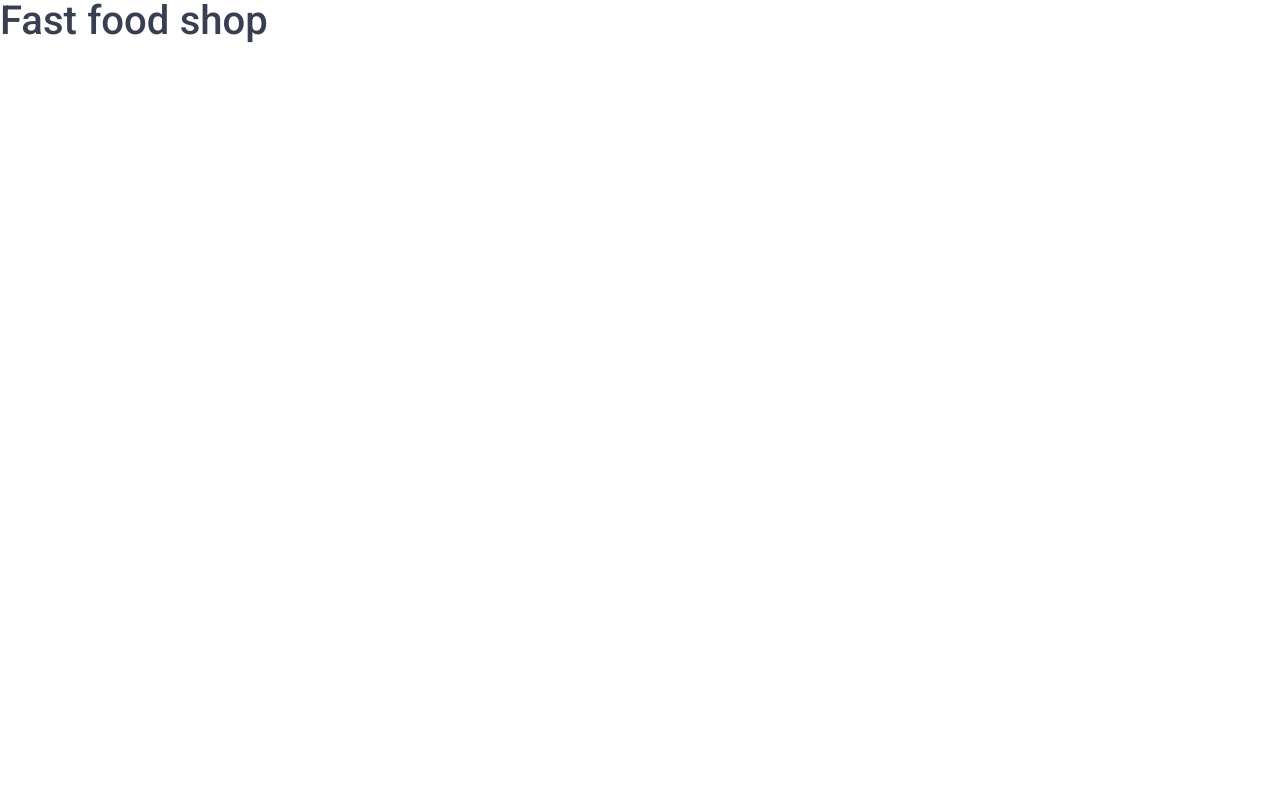
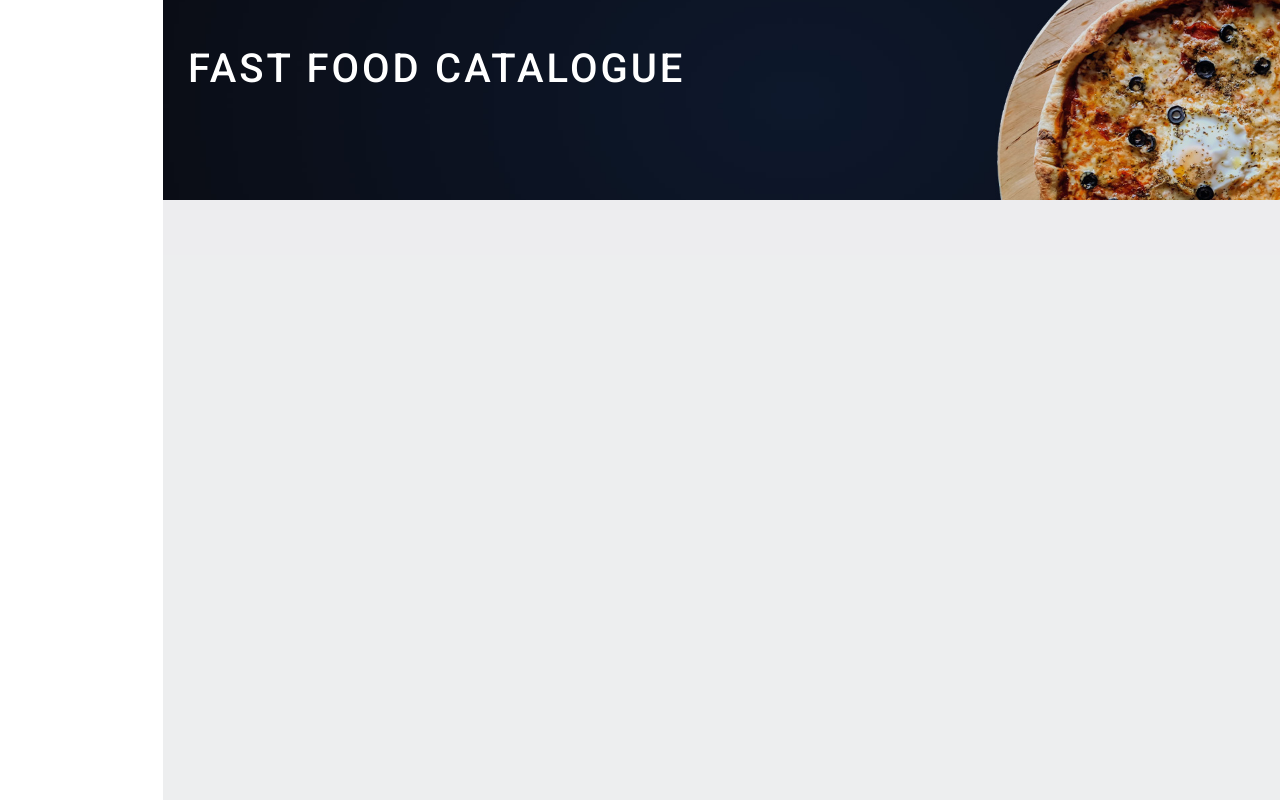
Before and after one commit to MohamadAliJamei/fast-food-shop, a React (Create React App) app: page / in a window 1280 px wide. Built offline with nearby package versions, Linux system fonts and the light colour scheme; the HTML template or start-up script is replaced by a standard one.

Commit message:
header added.

```diff
--- a/public/index.html
+++ b/public/index.html
@@ -1,5 +1,5 @@
 <!DOCTYPE html>
-<html lang="en">
+<html lang="fa" dir="rtl">
   <head>
     <meta charset="utf-8" />
     <link rel="icon" href="%PUBLIC_URL%/favicon.ico" />
--- a/src/App.css
+++ b/src/App.css
@@ -0,0 +1,3 @@
+.wrapper {
+  min-height: 100vh;
+}
--- a/src/App.js
+++ b/src/App.js
@@ -1,8 +1,11 @@
 import './App.css';
+import Header from './Header/header';
 
 function App() {
   return (
-    <h1>Fast food shop</h1>
+    <div className='wrapper bg-faded-dark'>
+      <Header />
+    </div>
   );
 }
 
--- /dev/null
+++ b/src/Header/header.css
@@ -0,0 +1,5 @@
+header {
+  height: 200px;
+  background: url('../assets/images/header-background.jpg');
+  letter-spacing: 3px;
+}
--- /dev/null
+++ b/src/Header/header.jsx
@@ -0,0 +1,14 @@
+import './header.css';
+
+const Header = () => {
+  return (
+    <header className='bg-size-cover bg-position-center py-5'>
+      <div className='container'>
+        <h1 className='text-start text-light text-uppercase'>
+          fast food catalogue
+        </h1>
+      </div>
+    </header>
+  )
+}
+export default Header;
```
Also changed, not shown: src/assets/images/404.png (added), src/assets/images/header-background.jpg (added).
